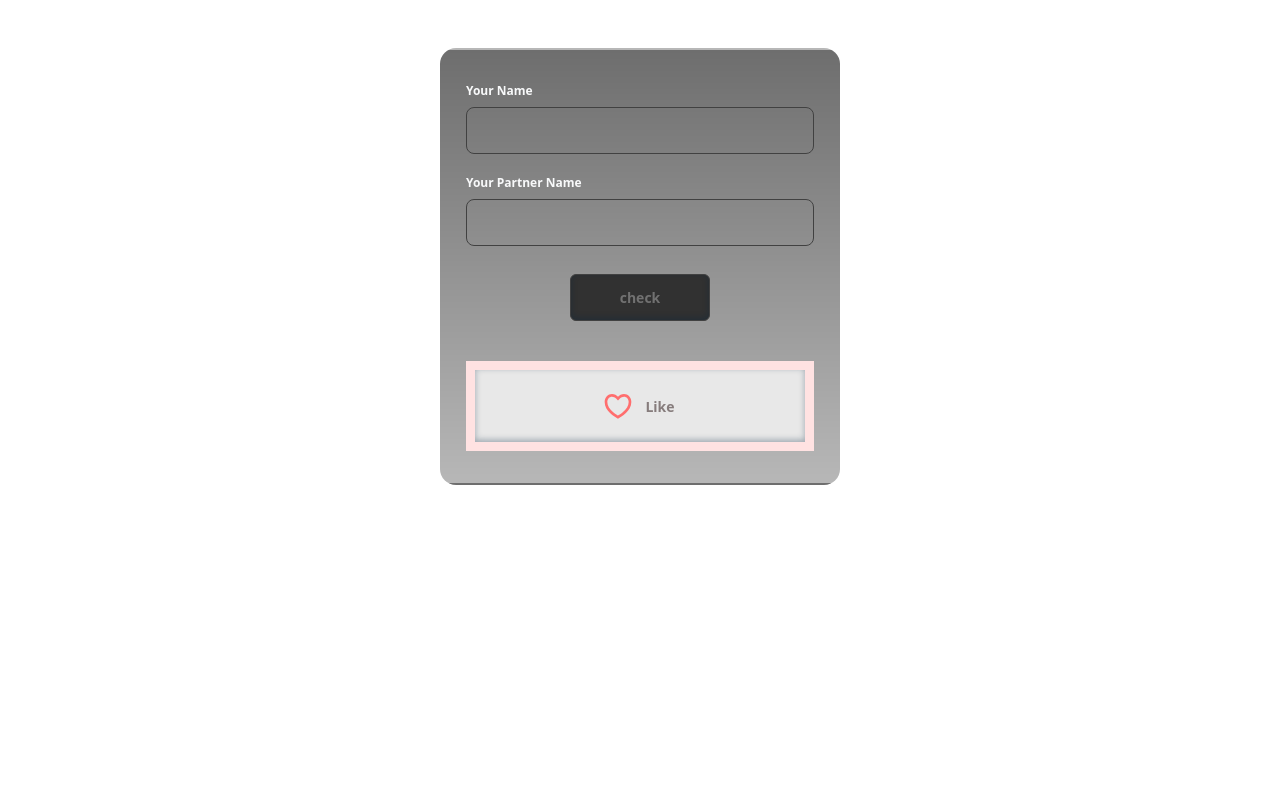
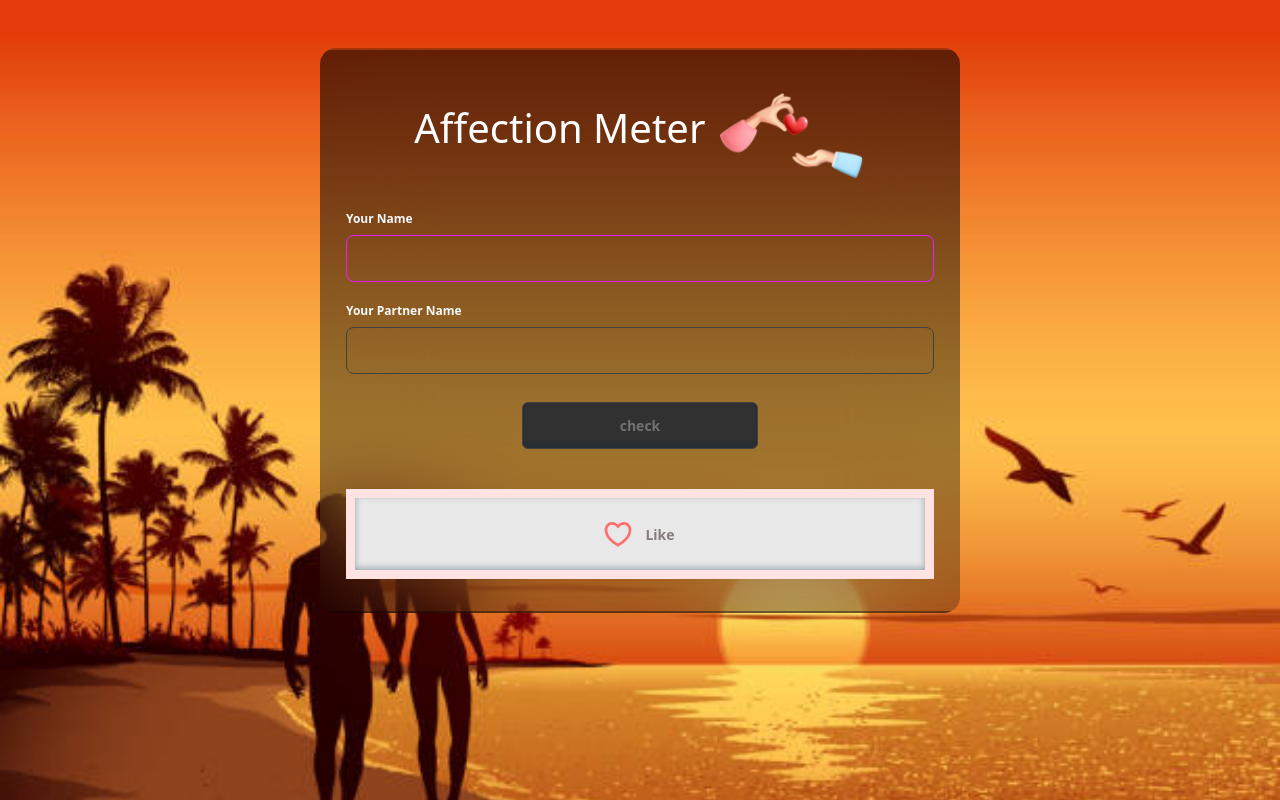
Before and after one commit to Ajayi-Ayomide/love-Calculator, a plain HTML site: page index.html in a window 1280 px wide. Drawn offline with nearby package versions, Linux system fonts and the light colour scheme.

Commit message:
second commit

```diff
--- a/index.html
+++ b/index.html
@@ -4,28 +4,34 @@
     <meta charset="UTF-8">
     <meta name="viewport" content="width=device-width, initial-scale=1.0">
     <title>LOVE CALCULATOR</title>
+    <link rel="icon" href="image/icon (1).png">
     <link rel="stylesheet" href="style.css">
     <link rel="stylesheet" href="	https://cdn.jsdelivr.net/npm/bootstrap@5.3.2/dist/css/bootstrap.min.css">
 </head>
 <body>
-    <div class="form-container align-iterms mx-auto mt-5">
+    <div class="form-container align-iterms mx-auto mt-5 w-50">
+      <h1 class="mx-auto">Affection Meter <img src="image/icon (2).png" style="width: 150px;" alt=""></h1>
         <form class="form">
           <div class="form-group">
             <label for="" class="text-light">Your Name</label>
-            <input type="text" id="firstname" name="" required="">
+            <input type="text" id="firstname" name="" required="" autofocus>
           </div>
+
           <div class="form-group">
             <label for="" class="text-light">Your Partner  Name</label>
             <input type="text" id="secondname" name="" required="">
           </div>
+
           <button class="form-submit-btn mx-auto" type="button" onclick="calculator()" >check</button>
           <div id="show" class="text-center"></div>
         </form>
+
         <button>
           <svg class="empty" xmlns="http://www.w3.org/2000/svg" viewBox="0 0 24 24" width="32" height="32"><path fill="none" d="M0 0H24V24H0z"></path><path d="M16.5 3C19.538 3 22 5.5 22 9c0 7-7.5 11-10 12.5C9.5 20 2 16 2 9c0-3.5 2.5-6 5.5-6C9.36 3 11 4 12 5c1-1 2.64-2 4.5-2zm-3.566 15.604c.881-.556 1.676-1.109 2.42-1.701C18.335 14.533 20 11.943 20 9c0-2.36-1.537-4-3.5-4-1.076 0-2.24.57-3.086 1.414L12 7.828l-1.414-1.414C9.74 5.57 8.576 5 7.5 5 5.56 5 4 6.656 4 9c0 2.944 1.666 5.533 4.645 7.903.745.592 1.54 1.145 2.421 1.7.299.189.595.37.934.572.339-.202.635-.383.934-.571z"></path></svg>
           <svg class="filled" height="32" width="32" viewBox="0 0 24 24" xmlns="http://www.w3.org/2000/svg"><path d="M0 0H24V24H0z" fill="none"></path><path d="M16.5 3C19.538 3 22 5.5 22 9c0 7-7.5 11-10 12.5C9.5 20 2 16 2 9c0-3.5 2.5-6 5.5-6C9.36 3 11 4 12 5c1-1 2.64-2 4.5-2z"></path></svg>
           Like
         </button>
+
     </div>
     <div id="result" class="text-center text-light col-12 col-lg-5  mx-auto mt-5 bg-dark p-2" style="font-size: 25px; display:none;"></div>
 
--- a/style.css
+++ b/style.css
@@ -4,12 +4,12 @@
     box-sizing: border-box;
 }
 
-/* body{
-  background-image: url(image/pexels-karolina-grabowska-4041323.jpg);
-  height: 100vh;
+body{
+  background-image: url(image/Dark\ love\ \(2\).jpg);
+  height: 70vh;
   background-size: cover;
   background-repeat: no-repeat;
-} */
+}
 .form-container {
     width: 400px;
     background: linear-gradient(rgba(0, 0, 0, 0.567),rgba(0, 0, 0, 0.282));
```
Also changed, not shown: image/Dark love (2).jpg (added), image/icon (1).png (added), image/icon (2).png (added), 1 other file.
